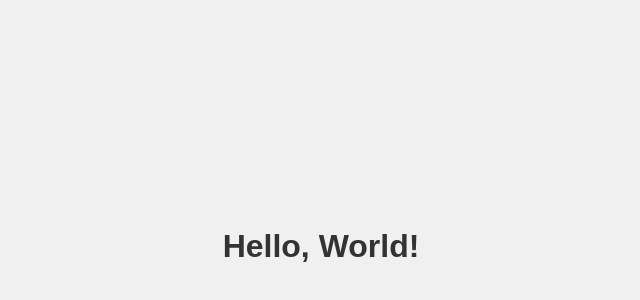
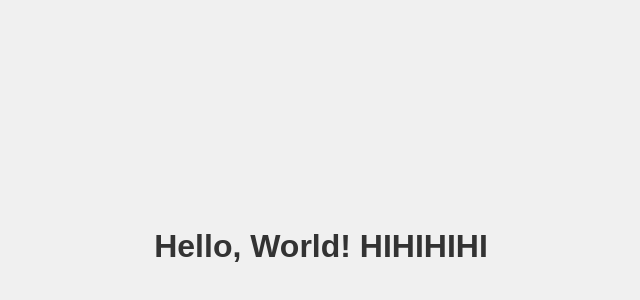
Before and after one commit to Maikuu/testsite, a plain HTML site: page index.html in a window 1280 px wide. Shown: the part 154-454 px from the top of the page, without its empty margins (319-959 px from the left). Drawn offline with Linux system fonts and the light colour scheme.

Commit message:
Update index.html

```diff
--- a/index.html
+++ b/index.html
@@ -20,6 +20,6 @@
     </style>
 </head>
 <body>
-    <h1>Hello, World!</h1>
+    <h1>Hello, World! HIHIHIHI</h1>
 </body>
 </html>
```
